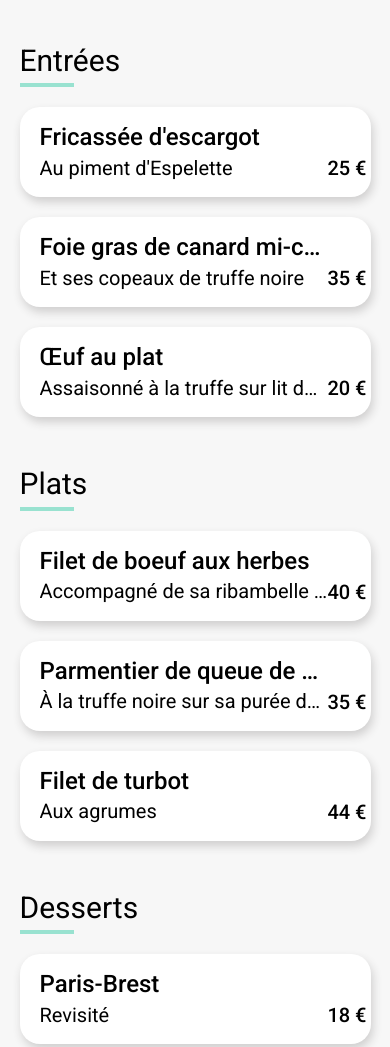
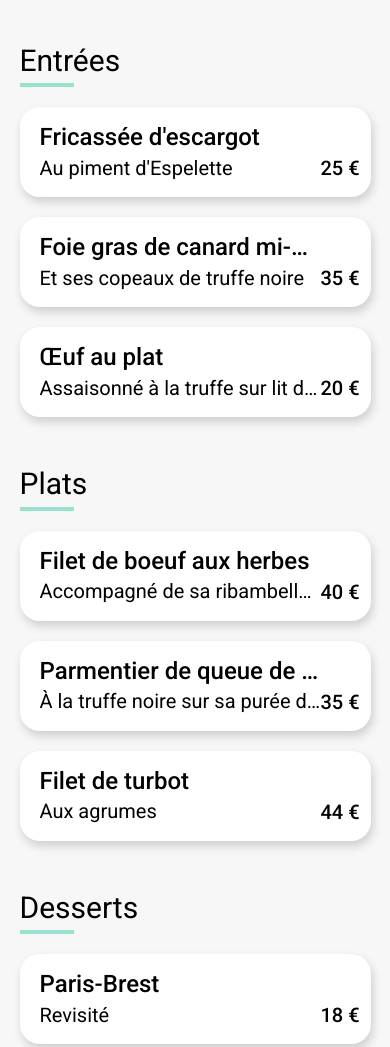
Before and after one commit to AlyciaBedel/Projet3OhMyFood.github.io, a website: page la-palette-du-gout.html in a window 390 px wide. Shown: the part 582-1629 px from the top of the page. Drawn offline with Linux system fonts and the light colour scheme; a web font is replaced by a local one.

Commit message:
MAJ rognage point de suspension responsive

```diff
--- a/la-palette-du-gout.html
+++ b/la-palette-du-gout.html
@@ -52,7 +52,7 @@
 
         <!-- Présentation photo -->
         <section class="image-presentation">
-            <img src="./public/img/la_palette_du_gout.jpg"
+            <img src="./public/img/restaurants/la_palette_du_gout.jpg"
                 alt="Assiette blanche ronde, au centre verdure et son sommet de poisson entouré d'une sauce">
         </section>
 
@@ -93,8 +93,11 @@
                         </div>
 
                         <!-- Prix -->
-                        <p class="starter__price">25 €</p>
+                        <div class="starter__price">
+                            <p>25 €</p>
+                        </div>
 
+                        <!-- Checkbox -->
                         <div class="starter__check checkbox">
                             <i class="fa-solid fa-circle-check"></i>
                         </div>
@@ -112,8 +115,11 @@
                         </div>
 
                         <!-- Prix -->
-                        <p class="starter__price">35 €</p>
+                        <div class="starter__price">
+                            <p>35 €</p>
+                        </div>
 
+                        <!-- Checkbox -->
                         <div class="starter__check checkbox">
                             <i class="fa-solid fa-circle-check"></i>
                         </div>
@@ -131,8 +137,11 @@
                         </div>
 
                         <!-- Prix -->
-                        <p class="starter__price">20 €</p>
+                        <div class="starter__price">
+                            <p>20 €</p>
+                        </div>
 
+                        <!-- Checkbox -->
                         <div class="starter__check checkbox">
                             <i class="fa-solid fa-circle-check"></i>
                         </div>
@@ -162,9 +171,12 @@
                         </div>
 
                         <!-- Prix -->
-                        <p class="main__price">40 €</p>
+                        <div class="starter__price">
+                            <p>40 €</p>
+                        </div>
 
-                        <div class="main__check checkbox">
+                        <!-- Checkbox -->
+                        <div class="starter__check checkbox">
                             <i class="fa-solid fa-circle-check"></i>
                         </div>
                     </article>
@@ -180,12 +192,15 @@
                             <p>À la truffe noire sur sa purée de panais</p>
                         </div>
 
-                        <!-- Prix -->
-                        <p class="main__price">35 €</p>
+                       <!-- Prix -->
+                       <div class="starter__price">
+                        <p>35 €</p>
+                    </div>
 
-                        <div class="main__check checkbox">
-                            <i class="fa-solid fa-circle-check"></i>
-                        </div>
+                    <!-- Checkbox -->
+                    <div class="starter__check checkbox">
+                        <i class="fa-solid fa-circle-check"></i>
+                    </div>
                     </article>
                 </a>
 
@@ -200,9 +215,12 @@
                         </div>
 
                         <!-- Prix -->
-                        <p class="main__price">44 €</p>
+                        <div class="starter__price">
+                            <p>44 €</p>
+                        </div>
 
-                        <div class="main__check checkbox">
+                        <!-- Checkbox -->
+                        <div class="starter__check checkbox">
                             <i class="fa-solid fa-circle-check"></i>
                         </div>
                     </article>
@@ -231,9 +249,12 @@
                         </div>
 
                         <!-- Prix -->
-                        <p class="dessert__price">18 €</p>
+                        <div class="starter__price">
+                            <p>18 €</p>
+                        </div>
 
-                        <div class="dessert__check checkbox">
+                        <!-- Checkbox -->
+                        <div class="starter__check checkbox">
                             <i class="fa-solid fa-circle-check"></i>
                         </div>
                     </article>
@@ -250,9 +271,12 @@
                         </div>
 
                         <!-- Prix -->
-                        <p class="dessert__price">22 €</p>
+                        <div class="starter__price">
+                            <p>22 €</p>
+                        </div>
 
-                        <div class="dessert__check checkbox">
+                        <!-- Checkbox -->
+                        <div class="starter__check checkbox">
                             <i class="fa-solid fa-circle-check"></i>
                         </div>
                     </article>
@@ -269,9 +293,12 @@
                         </div>
 
                         <!-- Prix -->
-                        <p class="dessert__price">23 €</p>
+                        <div class="starter__price">
+                            <p>23 €</p>
+                        </div>
 
-                        <div class="dessert__check checkbox">
+                        <!-- Checkbox -->
+                        <div class="starter__check checkbox">
                             <i class="fa-solid fa-circle-check"></i>
                         </div>
                     </article>
--- a/sass/base/_base.scss
+++ b/sass/base/_base.scss
@@ -7,6 +7,7 @@
 }
 
 body {
+    max-width: 1900px;
     font-family: 'Roboto', Arial, Helvetica, sans-serif;
     font-size: nth($font-size, 2);
 }
--- a/sass/components/_button-gradient.scss
+++ b/sass/components/_button-gradient.scss
@@ -1,3 +1,4 @@
+//BOUTON DÉGRADÉ
 .button__gradient {
     display: block;
     width: 300px;
--- a/sass/components/_loader.scss
+++ b/sass/components/_loader.scss
@@ -1,3 +1,4 @@
+//LOADER SPINNER
 .loader {
     position: fixed;
     background-color: #1a183f;
@@ -8,12 +9,14 @@
     z-index: 10000;
     animation: loader-diseappear 1500ms 3000ms forwards;
 
+    //Container images
     &__container {
         height: 350px;
         width: 350px;
         position: relative;
         animation: rotate 1500ms infinite;
 
+        //Assiette 1
         &-itemone {
             width: 110px;
             position: absolute;
@@ -22,6 +25,7 @@
             animation: itemone 1500ms infinite;
         }
 
+        //Tasse 1
         &-itemtwo {
             width: 80px;
             position: absolute;
@@ -30,6 +34,7 @@
             animation: itemtwo 1500ms infinite;
         }
 
+        //Assiette 2
         &-itemthree {
             width: 110px;
             position: absolute;
@@ -38,6 +43,7 @@
             animation: itemthree 1500ms infinite;
         }
 
+        //Tasse 2
         &-itemfour {
             width: 80px;
             position: absolute;
--- a/sass/layout/_footer.scss
+++ b/sass/layout/_footer.scss
@@ -10,7 +10,7 @@ footer {
         color: $colour-white;
         font-family: 'Shrikhand', Arial, Helvetica, sans-serif;
         font-size: nth($font-size, 3);
-        font-size: nth($font-weight, 1);
+        font-weight: nth($font-weight, 1);
         padding-bottom: 20px;
     }
 
--- a/sass/layout/_nav.scss
+++ b/sass/layout/_nav.scss
@@ -1,3 +1,4 @@
+//NAVIGATION ACCUEIL
 .logoMenu {
     @include flexcenter;
     padding: 25px;
@@ -7,6 +8,7 @@
     }
 }
 
+//Localisation
 .location {
     @include flexcenter;
     padding: 25px 0;
@@ -20,11 +22,13 @@
     }
 }
 
+//NAVIGATION MENU DES RESTAURANTS
 .menu {
     display: flex;
     align-items: center;
     padding: 25px;
 
+    //Flèche
     &__arrow {
         width: 30px;
 
@@ -34,6 +38,7 @@
         }
     }
 
+    //Logo
     &__logo {
         width: 100%;
         @include flexcenter;
--- a/sass/pages/_index.scss
+++ b/sass/pages/_index.scss
@@ -1,3 +1,4 @@
+//PRESENTATION DE L'INTERFACE
 .presentation {
     padding: 60px 0 100px 0;
     background-color: $colour-container;
@@ -20,6 +21,7 @@
 
 }
 
+//FONCTIONNEMENT
 .functioning {
     width: 90%;
     margin: auto;
@@ -30,6 +32,7 @@
         padding-bottom: 30px;
     }
 
+    //Container flex
     &__container {
         display: flex;
         flex-direction: column;
@@ -97,6 +100,7 @@
     }
 }
 
+//RESTAURANTS
 .restaurants {
     background-color: $colour-container;
     padding: 80px 0;
@@ -108,6 +112,7 @@
         padding-bottom: 20px;
     }
 
+    //Container flex
     &__container {
         width: 90%;
         margin: auto;
@@ -123,6 +128,7 @@
         }
     }
 
+    //Balise a lien
     &__link {
         text-decoration: none;
         color: $colour-black;
--- a/sass/pages/_menu.scss
+++ b/sass/pages/_menu.scss
@@ -1,3 +1,4 @@
+//PHOTO RESTAURANTS
 .image-presentation {
     width: 100%;
     height: auto;
@@ -10,6 +11,7 @@
     }
 }
 
+//CONTAINER MAIN
 .mainMenu {
     background-color: $colour-container;
     margin-top: -60px;
@@ -24,6 +26,7 @@
     }
 }
 
+//NOM DU RESTAURANT
 .namerestaurants {
     width: 90%;
     margin: auto;
@@ -48,16 +51,12 @@
         }
     }
 
-    a {
-        text-decoration: none;
-        color: $colour-black;
-    }
-
     i {
         font-size: nth($font-size, 4);
     }
 }
 
+//ENTRÉE, PLAT ET DESSERT
 .starter,
 .main,
 .dessert {
@@ -68,6 +67,7 @@
         width: 30%;
     }
 
+    //Titre
     h2 {
         font-size: nth($font-size, 3);
         font-weight: nth($font-weight, 1);
@@ -79,13 +79,14 @@
         margin: 5px 0 20px 0;
     }
 
+    //Container des menus
     &__container {
         display: flex;
         flex-direction: column;
         row-gap: 20px;
 
+        //Lien global
         a {
-            width: 100%;
             text-decoration: none;
             color: $colour-black;
             background-color: $colour-white;
@@ -126,20 +127,20 @@
         }
 
         article {
+            height: 90px;
             display: flex;
-            justify-content: flex-start;
             align-items: center;
-            padding-left: 20px;
         }
     }
 
+    //Texte
     &__description {
-        width: 80%;
-        flex-grow: 3;
+        padding-left: 20px;
+        flex: 1;
+        overflow: hidden;
+        white-space: nowrap;
 
-        @include desktop {
-            width: 65%;
-        }
+        @include desktop {}
 
         h3 {
             font-size: nth($font-size, 2);
@@ -159,25 +160,30 @@
         }
     }
 
+    //Prix
     &__price {
-        font-weight: nth($font-weight, 2);
-        font-size: nth($font-size, 1);
-        border-radius: 0 20px 20px 0;
         display: flex;
-        align-self: flex-end;
-        padding-bottom: 17px;
-        flex-grow: 2;
-        width: 60px;
+        width: 50px;
+        height: 100%;
+        padding-right: 20px;
+
+        p {
+            font-weight: nth($font-weight, 2);
+            font-size: nth($font-size, 1);
+            align-self: flex-end;
+            padding-bottom: 17px;
+        }
     }
 
+    //Check animation
     &__check {
-        width: 90px;
-        height: 90px;
-        @include flexcenter;
+        background-color: $colour-tertiary;
+        display: flex;
+        justify-content: center;
         align-items: center;
-        background-color: $colour-tertiary;
-        margin-right: -130px;
-        flex-grow: 1;
+        width: 80px;
+        height: 100%;
+        margin-right: -100px;
 
         i {
             color: $colour-white;
@@ -188,6 +194,7 @@
     }
 }
 
+//ESPACE DE SÉPARATION PLAT ET DESSERT
 .main,
 .dessert {
     padding-top: 50px;
@@ -197,6 +204,7 @@
     }
 }
 
+//CONTAINER DU BOUTON
 .button__container {
     padding: 50px 0;
 }
--- a/sass/utils/_keyframes.scss
+++ b/sass/utils/_keyframes.scss
@@ -1,4 +1,5 @@
 //LOADER SPINNER
+//Retrait spinner
 @keyframes loader-diseappear {
     80% {
         opacity: 0;
@@ -11,12 +12,14 @@
     }
 }
 
+//Rotation du spinner
 @keyframes rotate {
     100% {
         transform: rotate(360deg);
     }
 }
 
+//Changement position élément
 @keyframes itemone {
     50% {
         transform: translate(-30px, -30px) scale(0.3);
@@ -40,6 +43,7 @@
         transform: translate(-15px, 20px) scale(0.55);
     }
 }
+
 
 //AFFICHAGE DES MENUS
 @keyframes gradual-appearance {
--- a/sass/utils/_mixins.scss
+++ b/sass/utils/_mixins.scss
@@ -1,9 +1,11 @@
+//BREAKPOINT ORDINATEUR
 @mixin desktop {
     @media only screen and (min-width: 990px) {
         @content;
     }
 }
 
+//FLEX CENTER
 @mixin flexcenter {
     display: flex;
     justify-content: center;
--- a/sass/utils/_variables.scss
+++ b/sass/utils/_variables.scss
@@ -1,3 +1,4 @@
+//COULEURS
 $colour-primary: #9356DC;
 $colour-secondary: #FF79DA;
 $colour-tertiary: #99E2D0;
@@ -10,5 +11,8 @@ $colour-shadow: #cfcece;
 $colour-white: white;
 $colour-black: black;
 
+//TAILLE POLICE
 $font-size: 20px 24px 30px 40px;
+
+//TAILLE GRAS POLICE
 $font-weight: 400 500;
```
Also changed, not shown: index.html (+4 -4 lines), sass/components/_button-heart.scss (+14 -1 lines), public/css/style.css, public/img/restaurants/a_la_francaise.jpg (renamed from public/img/a_la_francaise.jpg), 7 other files.
